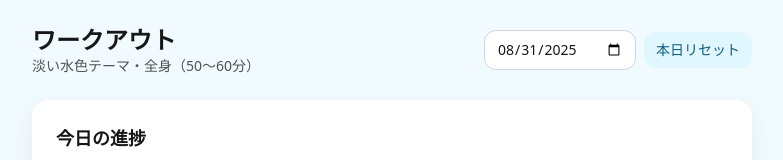
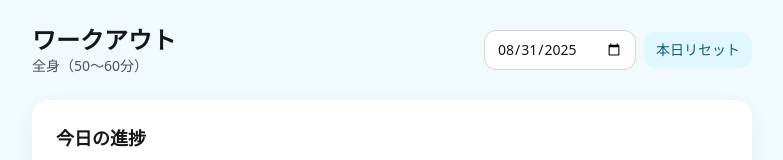
Before and after one commit to musnori/WorkOut_App, a React (Vite) app: page / in a window 1280 px wide. Shown: the top 160 px of the page, without its empty margins (248-1031 px from the left). Built offline with nearby package versions, Linux system fonts and the light colour scheme.

Commit message:
Initial full homepage code

```diff
--- a/src/App.jsx
+++ b/src/App.jsx
@@ -414,7 +414,7 @@ export default function App() {
       <header className="flex items-center justify-between gap-3">
         <div>
           <h1 className="text-2xl font-bold">ワークアウト</h1>
-          <p className="text-sm text-neutral-600">淡い水色テーマ・全身（50〜60分）</p>
+          <p className="text-sm text-neutral-600">全身（50〜60分）</p>
         </div>
         <div className="flex items-center gap-2">
           <input
```
